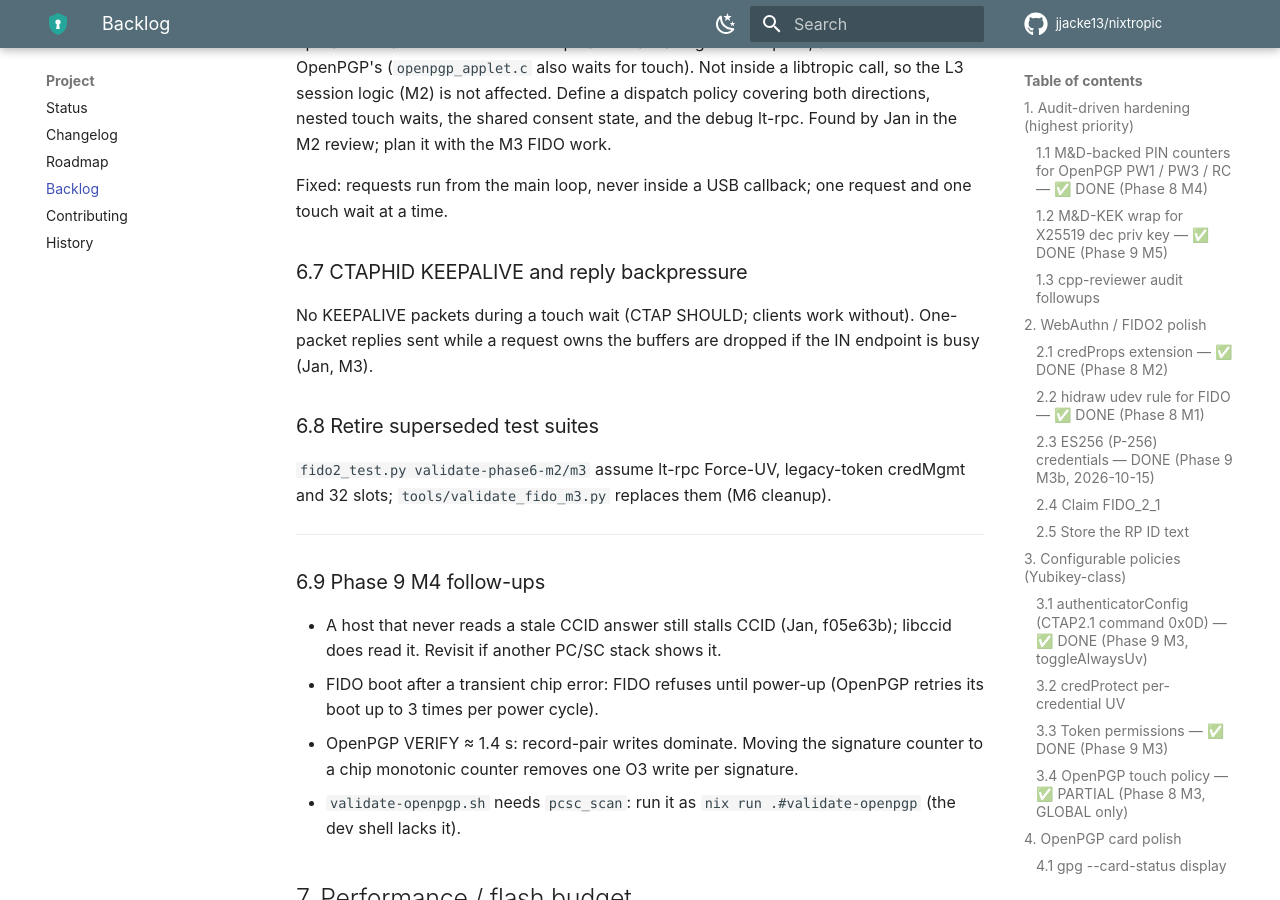
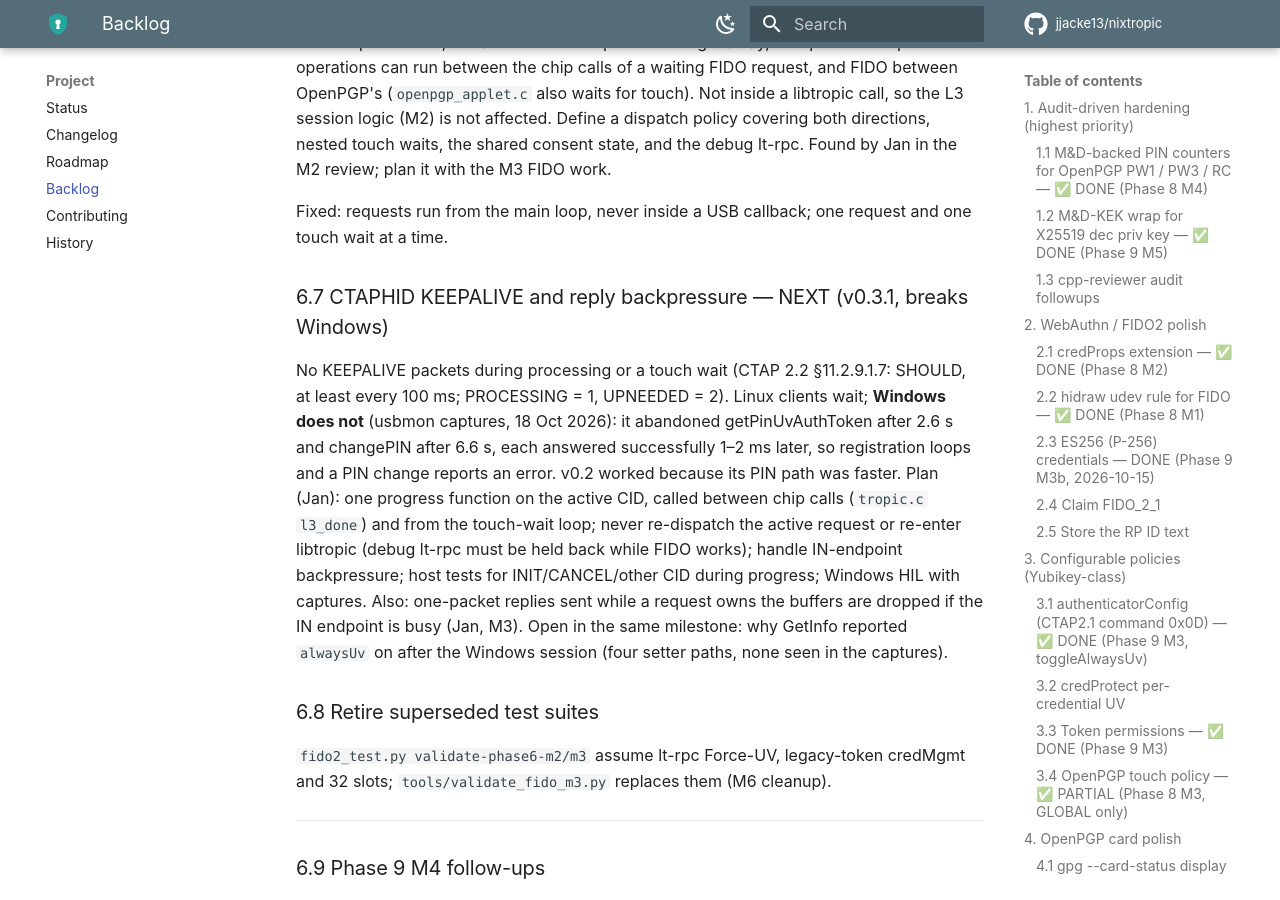
Before and after one commit to jjacke13/nixtropic, an MkDocs documentation site: the page built from docs/backlog.md, in a window 1280 px wide and 900 px high, scrolled down 6029 px. Built offline with MkDocs 1.6.1 and Material for MkDocs 9.7.7, drawn with Linux system fonts in a browser that asks for light colours; comment, search, counter and statistics services are not loaded; some of the changed text lies outside the part shown.

Commit message:
docs: Windows 11 results for v0.3.0
OpenPGP card works on Windows 11 (Gpg4win/Kleopatra: sign, encrypt,
decrypt). FIDO2 with a PIN set fails: the firmware sends no CTAPHID
KEEPALIVE and Windows abandons silent requests after a few seconds
(getPinUvAuthToken 2.6 s, changePIN 6.6 s, both answered successfully
moments later; usbmon captures). Documented as a known issue in status,
changelog, Linux setup and WebAuthn notes; backlog 6.7 becomes the v0.3.1
milestone with Jan's plan.

Co-Authored-By: Claude Opus 5.5 <noreply@anthropic.com>

```diff
--- a/docs/backlog.md
+++ b/docs/backlog.md
@@ -230,7 +230,8 @@ as Linux, via Gpg4win), DFU flashing recipe (Zadig + dfu-util OR
 STM32CubeProgrammer), README "Windows setup" section, HW-in-the-loop
 verification on Win10 22H2 + Win11.  No firmware changes expected.
 Phase 9 M1 changed the release layout (HID + CCID only, device class 0,
-no IAD): re-verify on Windows.
+no IAD). Re-verified 18 Oct 2026 on Windows 11: enumeration and the OpenPGP card
+work; FIDO2 with a PIN needs 6.7.
 
 ### 6.4 Debug console loses the boot banner (Phase 9 M1)
 
@@ -260,11 +261,21 @@ M2 review; plan it with the M3 FIDO work.
 Fixed: requests run from the main loop, never inside a USB callback; one
 request and one touch wait at a time.
 
-### 6.7 CTAPHID KEEPALIVE and reply backpressure
+### 6.7 CTAPHID KEEPALIVE and reply backpressure — NEXT (v0.3.1, breaks Windows)
 
-No KEEPALIVE packets during a touch wait (CTAP SHOULD; clients work without).
-One-packet replies sent while a request owns the buffers are dropped if the IN
-endpoint is busy (Jan, M3).
+No KEEPALIVE packets during processing or a touch wait (CTAP 2.2 §11.2.9.1.7:
+SHOULD, at least every 100 ms; PROCESSING = 1, UPNEEDED = 2). Linux clients wait;
+**Windows does not** (usbmon captures, 18 Oct 2026): it abandoned getPinUvAuthToken
+after 2.6 s and changePIN after 6.6 s, each answered successfully 1–2 ms later, so
+registration loops and a PIN change reports an error. v0.2 worked because its PIN
+path was faster. Plan (Jan): one progress function on the active CID, called between
+chip calls (`tropic.c` `l3_done`) and from the touch-wait loop; never re-dispatch the
+active request or re-enter libtropic (debug lt-rpc must be held back while FIDO works);
+handle IN-endpoint backpressure; host tests for INIT/CANCEL/other CID during progress;
+Windows HIL with captures. Also: one-packet replies sent while a request owns the
+buffers are dropped if the IN endpoint is busy (Jan, M3). Open in the same milestone:
+why GetInfo reported `alwaysUv` on after the Windows session (four setter paths, none
+seen in the captures).
 
 ### 6.8 Retire superseded test suites
 
```
Also changed, not shown: docs/changelog.md (+9 -0 lines), docs/history/STATUS-log.md (+10 -0 lines), docs/linux-setup.md (+13 -4 lines), docs/status.md (+3 -1 lines), docs/webauthn.md (+1 -1 lines).
